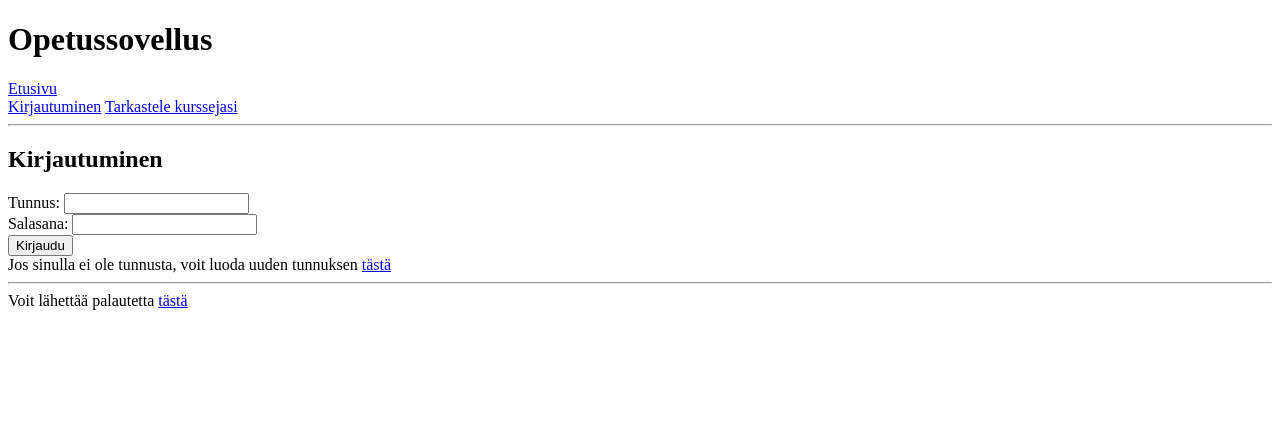
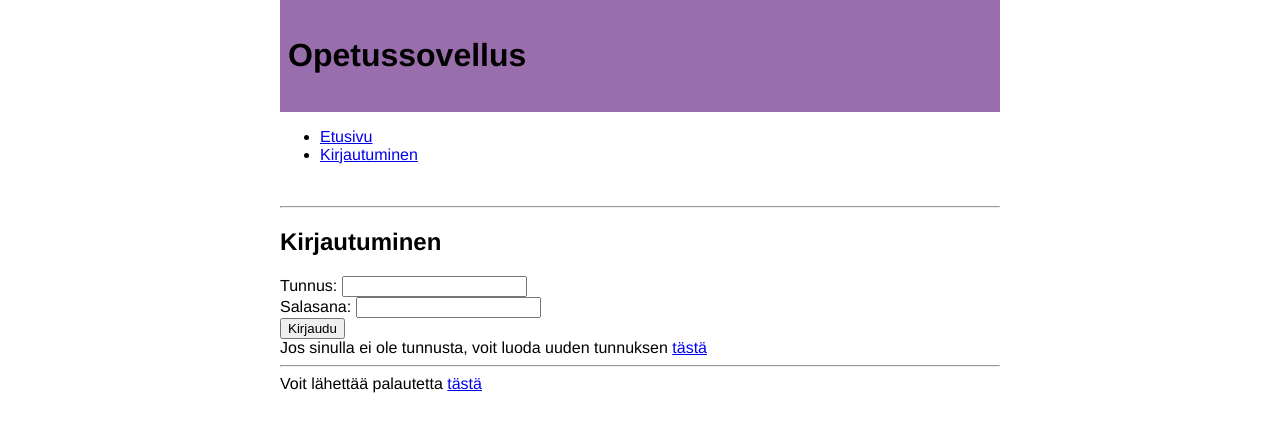
Before and after one commit to lahgit/opetussovellus, a Flask app: page /login in a window 1280 px wide. Shown: the top 432 px of the page. Run offline with Flask 3, Linux system fonts and the light colour scheme.

Commit message:
slightly chganged the appearance of the front page

```diff
--- a/templates/layout.html
+++ b/templates/layout.html
@@ -1,17 +1,45 @@
 <!doctype html>
 <title>Opetussovellus - {% block title %}{% endblock %}</title>
-<h1>Opetussovellus</h1>
-<a href="/">Etusivu</a>
+<style>
+    body {
+    margin: auto;
+    max-width: 45em;
+    font-family: 'Helvetica', 'Arial', sans-serif;
+}
+    .header {
+        background: rgb(153, 110, 173);
+        font-weight: bold;
+        padding: 1em 0.5em;
+        font-size: 1em;
+    }
+</style>
+
+
+<body>
+    <div class="header">
+        <h1>Opetussovellus</h1>
+      </div>
+    <nav>
+      <ul>
+        {% if session.user_id %}
+        <p>Olet kirjautunut sisään</p>
+        <li><a href="/">Etusivu</a></li>
+        <li><a href="/new">Lisää kurssi</a></li>
+        <li><a href="/logout">Kirjaudu ulos </a></li>
+        <li><a href="/menu"> Tarkastele kurssejasi</a></li>
+        {% else %}
+        <li><a href="/">Etusivu</a></li>
+        <li><a href="/login">Kirjautuminen</a></li>
+        {% endif %}
+
+
+      </ul>
+    </nav>
+
 <br>
-{% if session.user_id %}
-Olet kirjautunut sisään.
-<br>
-<a href="/new">Lisää kurssi</a> | <a href="/logout">Kirjaudu ulos |</a>
-{% else %}
-<a href="/login">Kirjautuminen</a>
-{% endif %}
-<a href="/menu"> Tarkastele kurssejasi</a>
+
 <hr>
 {% block content %}{% endblock %}
+
 <hr>
 Voit lähettää palautetta <a href="#">tästä</a>
```
